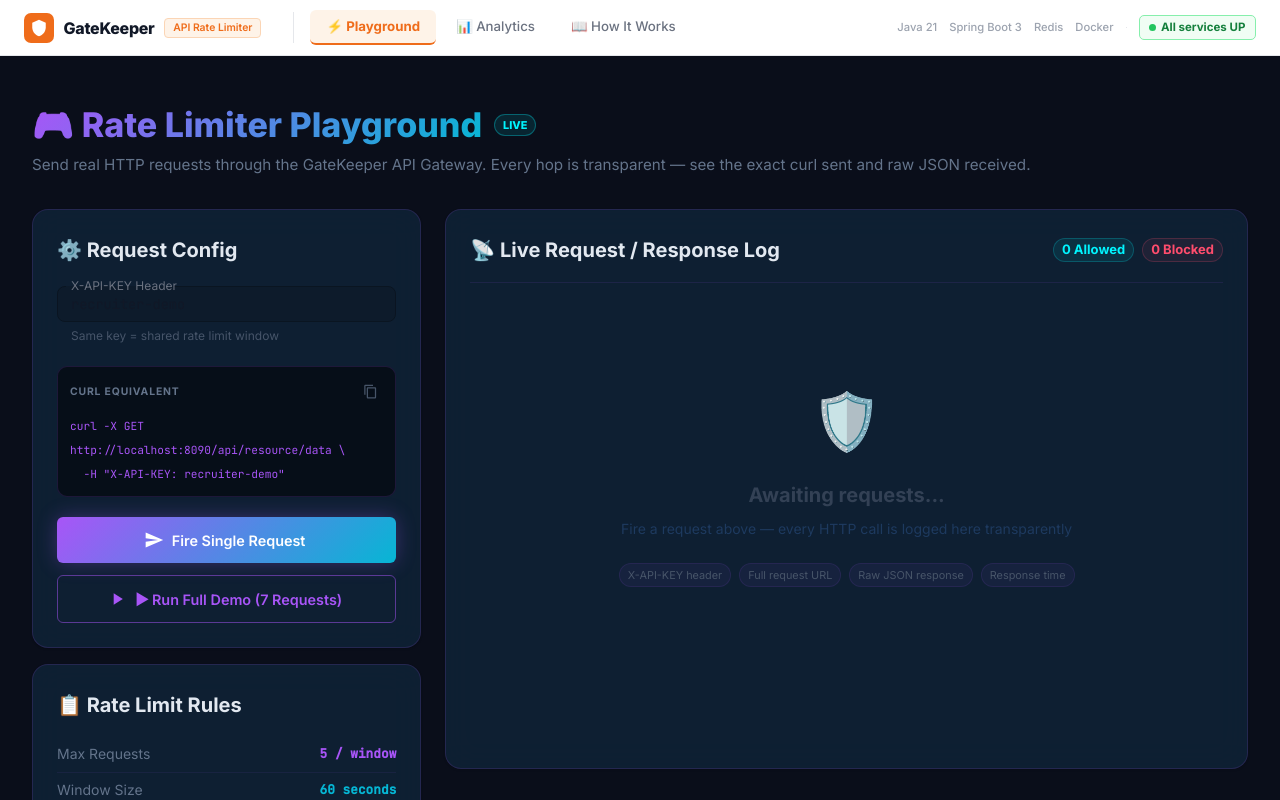
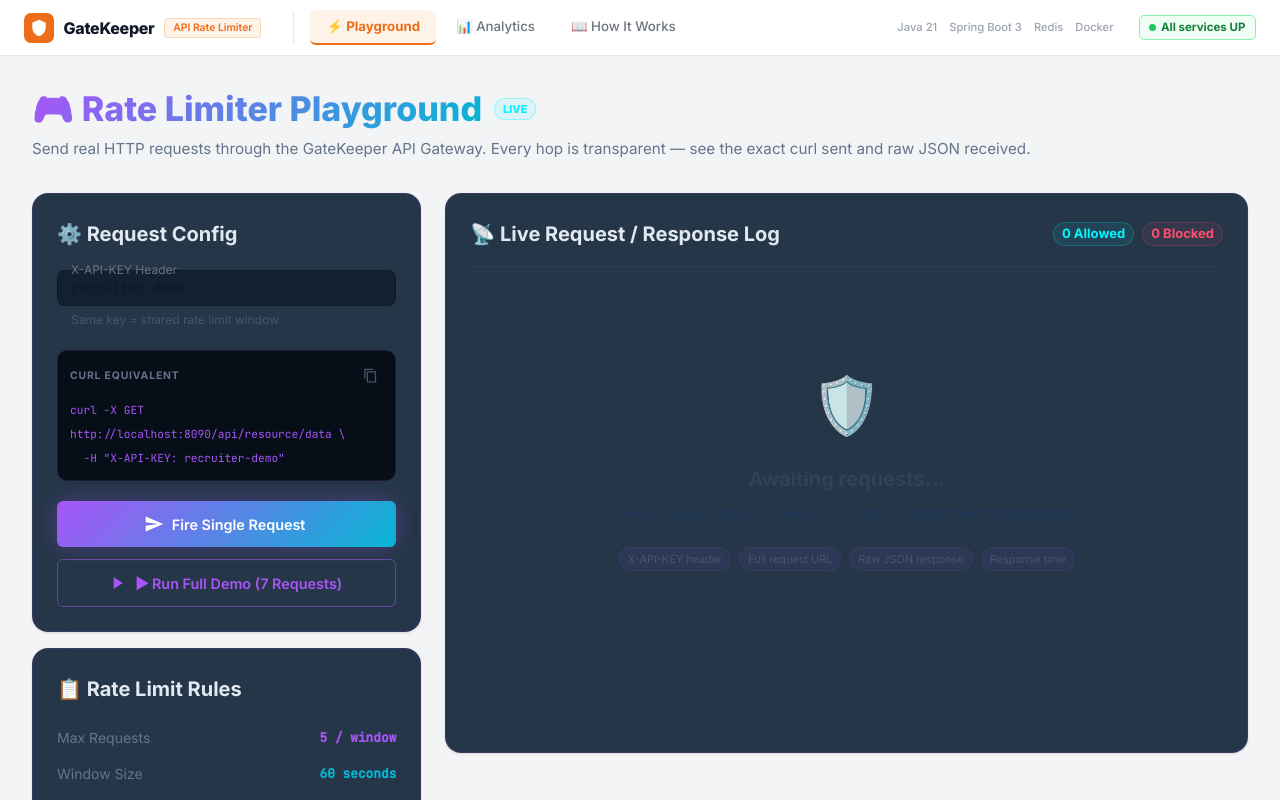
Before and after one commit to Yuvraj404s/GateKeeper, a React (Vite) app in the folder frontend/: page / in a window 1280 px wide. Shown: the top 800 px of the page. Built offline with nearby package versions, Linux system fonts and the light colour scheme.

Commit message:
redesign: postman-inspired UI

```diff
--- a/frontend/src/App.jsx
+++ b/frontend/src/App.jsx
@@ -7,14 +7,12 @@ import HowItWorks from './pages/HowItWorks'
 import { Box } from '@mui/material'
 
 export default function App() {
-  // Lifted state — persists across page navigation
   const [logs, setLogs] = useState([])
   const requestNum = useRef(0)
-
   return (
-    <Box sx={{ minHeight: '100vh', bgcolor: '#0a0e1a' }}>
+    <Box sx={{ minHeight: '100vh', bgcolor: '#f3f4f6' }}>
       <Navbar />
-      <Box sx={{ pt: '72px' }}>
+      <Box sx={{ pt: '56px' }}>
         <Routes>
           <Route path="/" element={<Playground logs={logs} setLogs={setLogs} requestNum={requestNum} />} />
           <Route path="/analytics" element={<Analytics />} />
```
